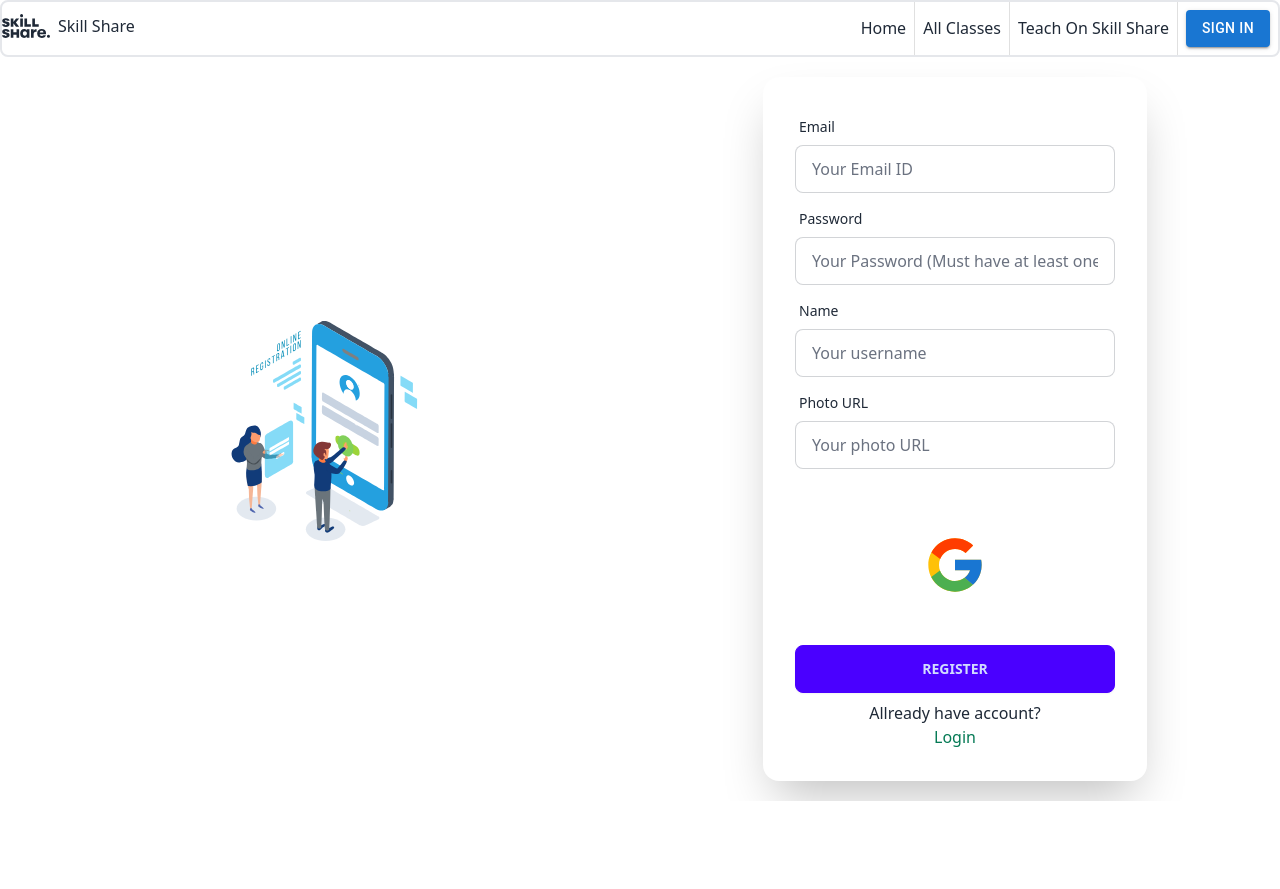
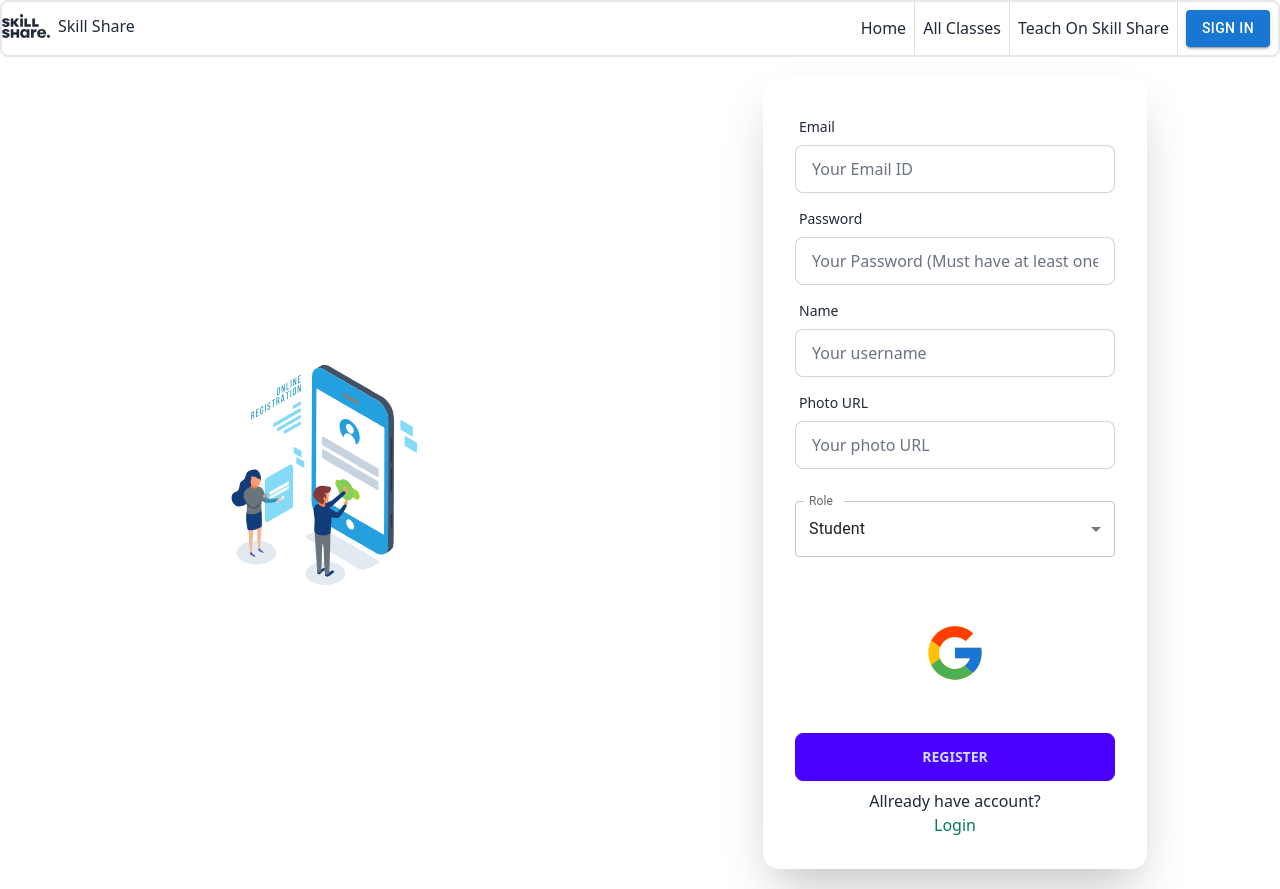
Before and after one commit to asifbuet047/skill-share-client, a React (Vite) app: page /registration in a window 1280 px wide. Before the commit the page ends 801 px from the top, so only its background shows below. Built offline with nearby package versions, Linux system fonts and the light colour scheme; no server answers.

Commit message:
Add role field in registration page to ensure which type of user except admin and store in mongodb

```diff
--- a/src/Components/Registration/RegistrationPage.jsx
+++ b/src/Components/Registration/RegistrationPage.jsx
@@ -2,27 +2,37 @@
 import 'react-toastify/dist/ReactToastify.css';
 import { FcGoogle } from 'react-icons/fc'
 import { Link, useLocation, useNavigate } from 'react-router-dom';
-import { useContext } from 'react';
+import { useContext, useState } from 'react';
 import { isCapitalLetterPresentInPassword, isPasswordLengthEnough, isSpecialCharacterPresentInPassword } from '../../Utilities/Utilities'
 import { AuthenticationContext } from '../../Contexts/AuthenticationContextProvider';
 import useAxiosSecure from '../../Hooks/useAxiosSecure';
 import { Player } from '@lottiefiles/react-lottie-player';
 import { useForm } from 'react-hook-form';
-
+import Box from '@mui/material/Box';
+import InputLabel from '@mui/material/InputLabel';
+import MenuItem from '@mui/material/MenuItem';
+import FormControl from '@mui/material/FormControl';
+import Select from '@mui/material/Select';
 
 function RegistrationPage() {
     const { createNewUser, signInWithGoogleAccount, changeExitingUsersNameAndPhotoURL, signOutUser } = useContext(AuthenticationContext);
     const navigate = useNavigate();
     const location = useLocation();
+    const [role, setRole] = useState('Student');
     const { handleSubmit, register, getValues, formState: { errors } } = useForm();
     const axiosSecureHook = useAxiosSecure();
+
+
+    const handleRoleChange = (event) => {
+        setRole(event.target.value);
+    }
 
     const handleGoogleSignIn = (event) => {
         signInWithGoogleAccount()
             .then((response) => {
-                const user = response.user.uid;
+                const uid = response.user.uid;
                 const mail = response.user.email;
-                axiosSecureHook.post('/api/v1/token', { mail, user })
+                axiosSecureHook.post('/api/v1/token', { mail, uid })
                     .then((response) => {
                         toast.success(`Successfully Logged In. Welcome ${mail}`, {
                             position: 'bottom-center',
@@ -60,16 +70,30 @@
 
         createNewUser(mail, password)
             .then((response) => {
-                const id = response.user.uid;
-                axiosSecureHook.post('/api/v1/token', { mail, id })
+                const uid = response.user.uid;
+                axiosSecureHook.post('/api/v1/token', { mail, uid })
                     .then((response) => {
                         console.log(response);
+                        localStorage.setItem('ACCESS_TOKEN', response.ACCESS_TOKEN)
                         changeExitingUsersNameAndPhotoURL(name, photolink)
                             .then((response) => {
-                                toast.success(`New user is successfully created. Welcome`, {
-                                    position: 'bottom-right',
-                                    autoClose: 2000,
-                                });
+                                const user = {
+                                    name: name,
+                                    role: role,
+                                    photo_url: photolink,
+                                    email: mail
+                                };
+                                axiosSecureHook.post('/user', user)
+                                    .then((response) => {
+                                        console.log(response);
+                                        toast.success(`New user is successfully created. Welcome`, {
+                                            position: 'bottom-right',
+                                            autoClose: 2000,
+                                        });
+                                    }).catch((error) => {
+                                        console.log(error);
+                                    })
+
                             }).catch((error) => {
                                 console.log(error);
                             });
@@ -147,6 +171,24 @@
                                 errors.photolink?.type === 'pattern' && <span className='text-red-600'>Please input valid url</span>
                             }
                         </div>
+                        <div>
+                            <Box sx={{ minWidth: 120, marginTop: 3 }}>
+                                <FormControl fullWidth>
+                                    <InputLabel id="demo-simple-select-helper-label">Role</InputLabel>
+                                    <Select
+                                        labelId="demo-simple-select-helper-label"
+                                        value={role}
+                                        label="Roles"
+                                        onChange={handleRoleChange}
+
+                                    >
+                                        <MenuItem value={'Teacher'}>Teacher</MenuItem>
+                                        <MenuItem value={'Student'}>Student</MenuItem>
+
+                                    </Select>
+                                </FormControl>
+                            </Box>
+                        </div>
                         <div className='flex flex-col justify-center items-center p-4'>
                             <h1 className='text-white font-semibold pb-4'>Sign in by Google instead?</h1>
                             <FcGoogle size={'64'} onClick={handleGoogleSignIn}></FcGoogle>
--- a/src/Hooks/useGetCurrentUserHook.jsx
+++ b/src/Hooks/useGetCurrentUserHook.jsx
@@ -1,4 +1,4 @@
-import React, { useContext, useEffect } from 'react'
+import { useContext } from 'react';
 import { AuthenticationContext } from '../Contexts/AuthenticationContextProvider'
 import useAxiosSecure from './useAxiosSecure';
 import { useQuery, useQueryClient } from '@tanstack/react-query';
--- /dev/null
+++ b/src/Hooks/useTokenGeneration.jsx
@@ -0,0 +1,16 @@
+import React from 'react'
+import useAxiosSecure from './useAxiosSecure';
+import { useMutation, useQuery } from '@tanstack/react-query';
+
+function useTokenGeneration({ user }) {
+    const axiosSecureInstance = useAxiosSecure();
+    const mutation = useMutation({
+        mutationKey: async () => {
+            const response = await axiosSecureInstance.post('/api/v1/token', { mail: user.mail, uid: user.uid });
+            return response;
+        }
+    });
+    return mutation;
+}
+
+export default useTokenGeneration
```
